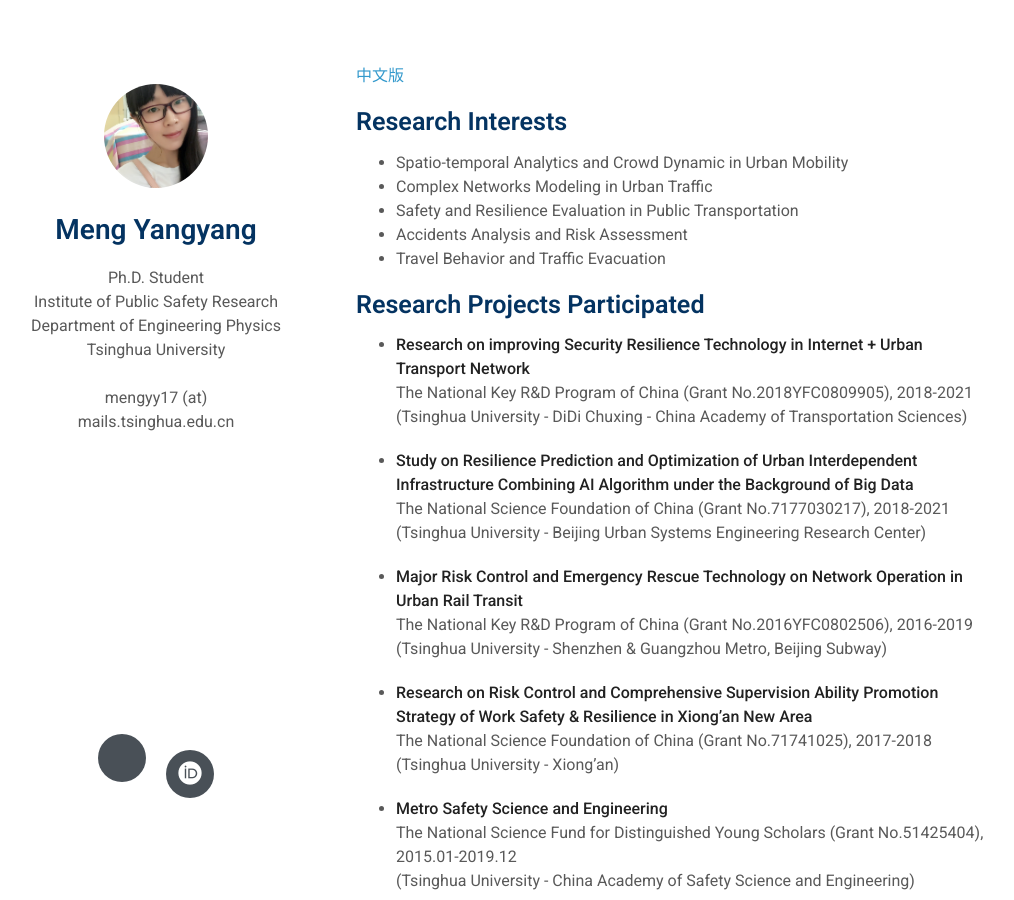
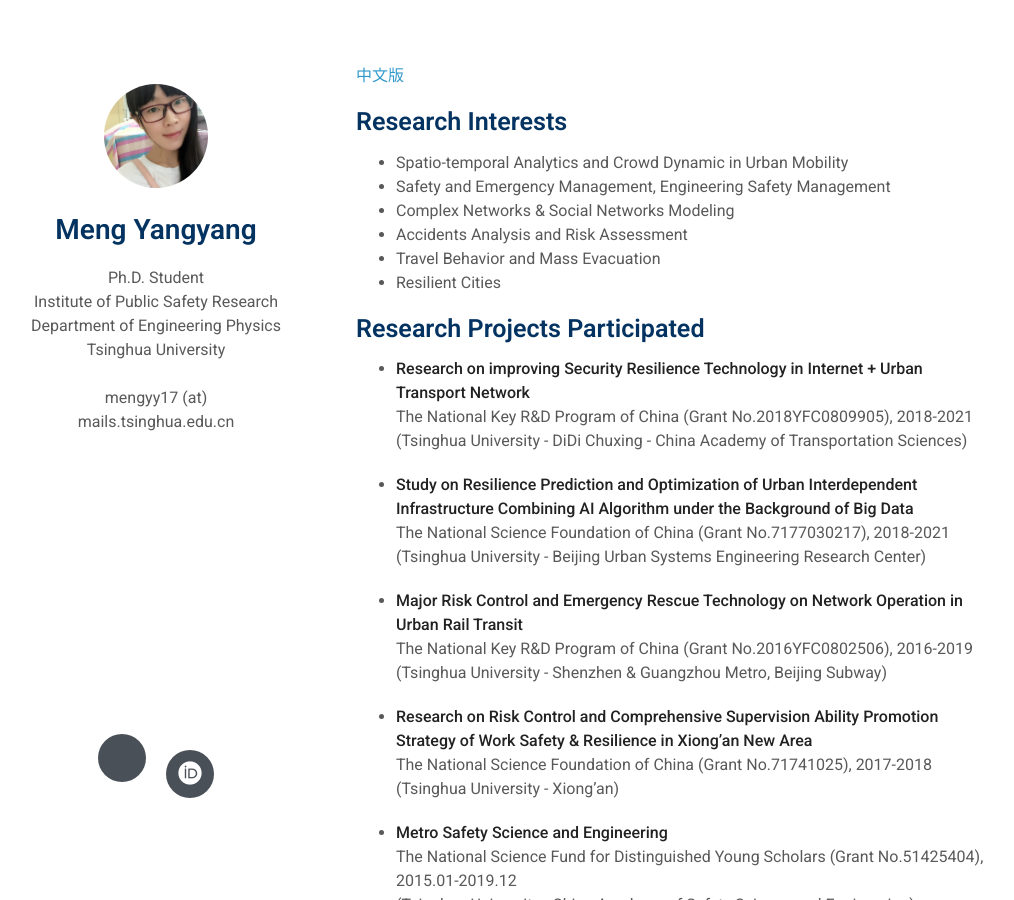
Before and after one commit to mengyy212/mengyy212.github.io, a Jekyll site: the page built from index.md, in a window 1280 px wide and 900 px high. Shown: the whole window, without its empty margins (134-1148 px from the left). Built offline with Jekyll 4.4.1, drawn with Linux system fonts in a browser that asks for light colours; nearby versions of some CDN libraries; a style sheet for code colours, icons or effects is not loaded.

Commit message:
Update index.md

```diff
--- a/index.md
+++ b/index.md
@@ -7,10 +7,11 @@ layout: homepage
 ## Research Interests
 
 - Spatio-temporal Analytics and Crowd Dynamic in Urban Mobility
-- Complex Networks Modeling in Urban Traffic
-- Safety and Resilience Evaluation in Public Transportation
+- Safety and Emergency Management, Engineering Safety Management
+- Complex Networks & Social Networks Modeling
 - Accidents Analysis and Risk Assessment
-- Travel Behavior and Traffic Evacuation
+- Travel Behavior and Mass Evacuation
+- Resilient Cities
 
 <!-- ## News
 
```
